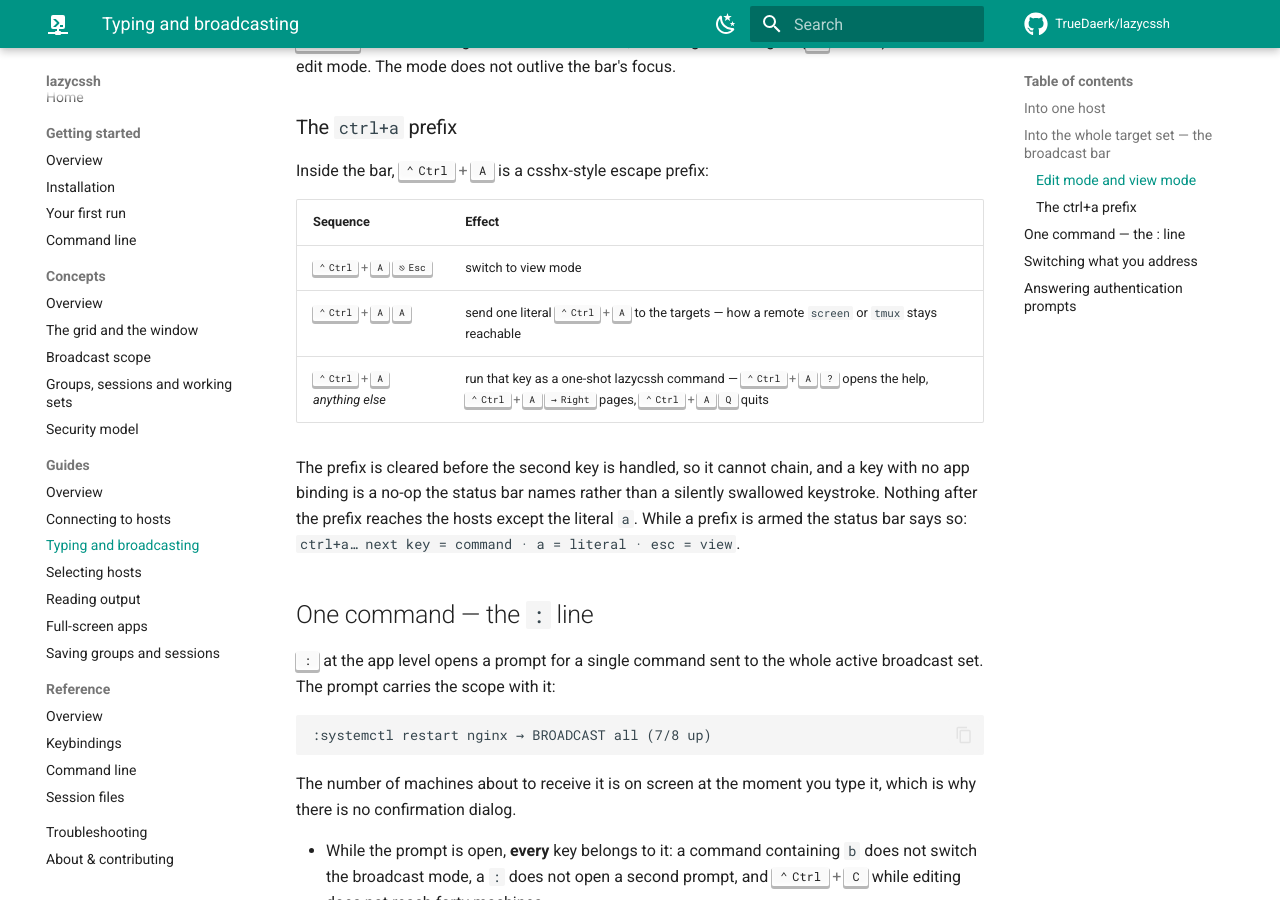
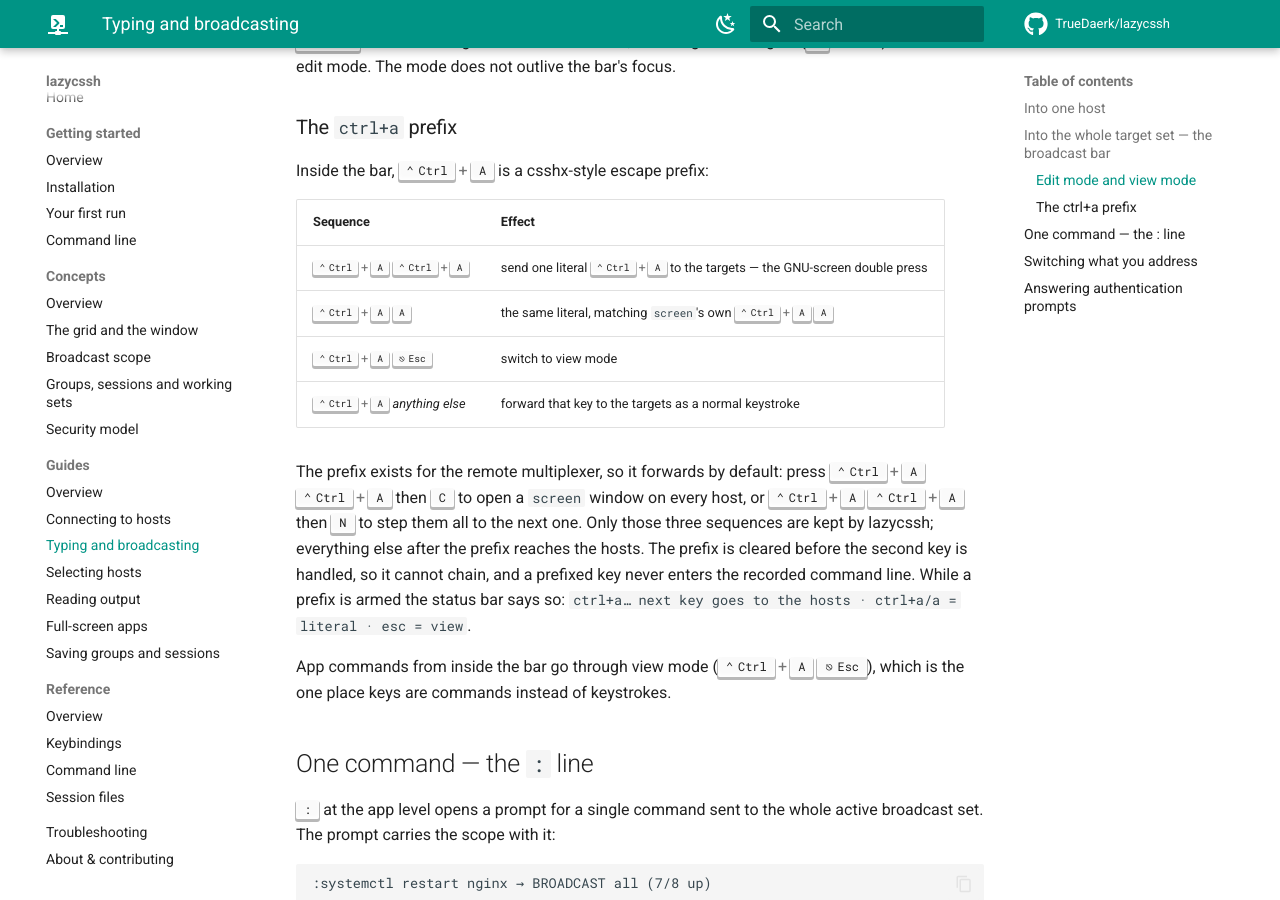
Before and after one commit to TrueDaerk/lazycssh, an MkDocs documentation site: the page built from userdocs/guides/broadcasting.md, in a window 1280 px wide and 900 px high, scrolled down 1419 px. Built offline with MkDocs 1.6.1 and Material for MkDocs 9.7.7, drawn with Linux system fonts in a browser that asks for light colours; comment, search, counter and statistics services are not loaded.

Commit message:
feat!: forward ctrl+a prefix keys to the hosts
The broadcast bar's csshx-style ctrl+a prefix treated the next key as a
lazycssh command (issue #148) and rejected unbound keys. That is the wrong
default for a remote screen or tmux, where ctrl+a sequences must reach the
host.

The semantics invert: the exception list after the prefix is exactly ctrl+a,
a and esc. ctrl+a ctrl+a and ctrl+a a send one literal 0x01 — the GNU-screen
double press, so ctrl+a ctrl+a c opens a window on every host — and ctrl+a esc
still switches to view mode, which is now the only way to run an app command
from inside the bar. Every other key is forwarded to the targets through the
same paneKeyEvents encoding as plain typing, but kept out of the assembled
line the recorder logs: a prefixed key is a control sequence, not command text.

matchesAppBinding and the "has no lazycssh binding" no-op are removed with the
one-shot dispatch they existed for.

Closes #214

Co-Authored-By: Claude Opus 5 <noreply@anthropic.com>

```diff
--- a/userdocs/guides/broadcasting.md
+++ b/userdocs/guides/broadcasting.md
@@ -68,15 +68,22 @@ Inside the bar, ++ctrl+a++ is a csshx-style escape prefix:
 
 | Sequence | Effect |
 |---|---|
+| ++ctrl+a++ ++ctrl+a++ | send one literal ++ctrl+a++ to the targets — the GNU-screen double press |
+| ++ctrl+a++ ++a++ | the same literal, matching `screen`'s own ++ctrl+a++ ++a++ |
 | ++ctrl+a++ ++escape++ | switch to view mode |
-| ++ctrl+a++ ++a++ | send one literal ++ctrl+a++ to the targets — how a remote `screen` or `tmux` stays reachable |
-| ++ctrl+a++ *anything else* | run that key as a one-shot lazycssh command — ++ctrl+a++ ++question++ opens the help, ++ctrl+a++ ++right++ pages, ++ctrl+a++ ++q++ quits |
+| ++ctrl+a++ *anything else* | forward that key to the targets as a normal keystroke |
 
-The prefix is cleared before the second key is handled, so it cannot chain, and a
-key with no app binding is a no-op the status bar names rather than a silently
-swallowed keystroke. Nothing after the prefix reaches the hosts except the
-literal `a`. While a prefix is armed the status bar says so:
-`ctrl+a… next key = command · a = literal · esc = view`.
+The prefix exists for the remote multiplexer, so it forwards by default: press
+++ctrl+a++ ++ctrl+a++ then ++c++ to open a `screen` window on every host, or
+++ctrl+a++ ++ctrl+a++ then ++n++ to step them all to the next one. Only those
+three sequences are kept by lazycssh; everything else after the prefix reaches
+the hosts. The prefix is cleared before the second key is handled, so it cannot
+chain, and a prefixed key never enters the recorded command line. While a prefix
+is armed the status bar says so:
+`ctrl+a… next key goes to the hosts · ctrl+a/a = literal · esc = view`.
+
+App commands from inside the bar go through view mode (++ctrl+a++ ++escape++),
+which is the one place keys are commands instead of keystrokes.
 
 ## One command — the `:` line
 
```
Also changed, not shown: userdocs/reference/keybindings.md (+3 -2 lines), userdocs/troubleshooting.md (+5 -3 lines), wiki/core/keys.md (+2 -2 lines), wiki/core/tui.md (+18 -11 lines), wiki/log.md (+10 -0 lines), 5 other files.
